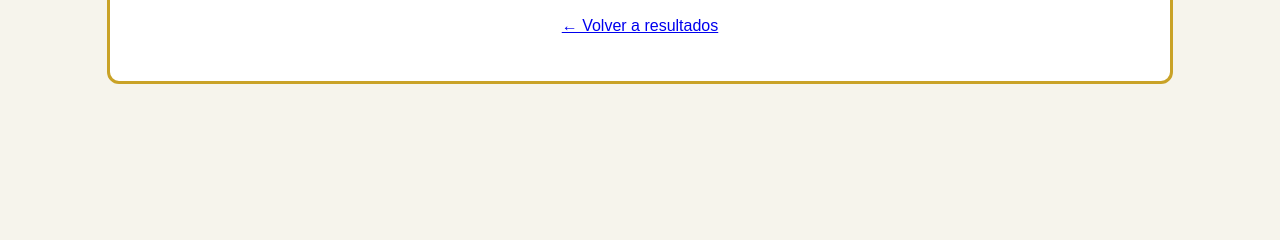
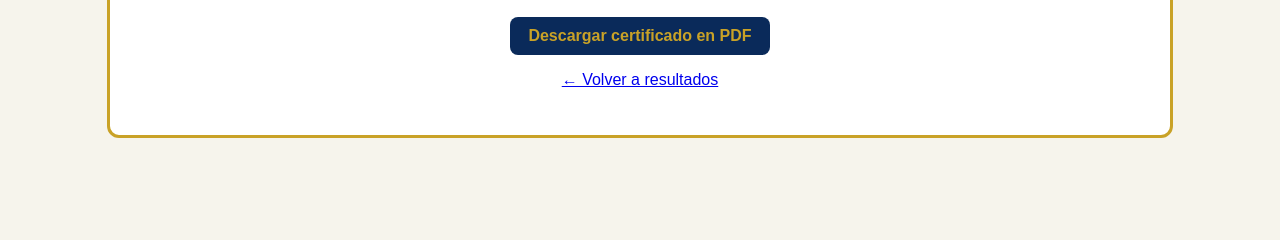
Before and after one commit to EdwinIA26/App_Certificados, a Flask app: template templates/certificado.html in a window 1280 px wide. Shown: the part 273-513 px from the top of the page. Run offline with Flask 3, Linux system fonts and the light colour scheme; the template is opened without the code that fills it, so the values that code supplies are empty.

Commit message:
Generar certificados PDF individuales en memoria

```diff
--- a/app.py
+++ b/app.py
@@ -497,6 +497,15 @@ def generar_todos_los_pdf():
 # ---------------------------------------------------------------
 # RUTAS WEB
 # ---------------------------------------------------------------
+def buscar_resultado(ident, programa):
+    # LADRILLO: busca un resultado por su llave Identificación + Programa.
+    resultados, _, _, _ = cargar_datos()
+    for r in resultados:  # tipo dict
+        if r["id"] == ident and r["programa"] == programa:
+            return r
+    return None
+
+
 def mostrar_tablero(resultados, contadores, programas, inconsistencias,
                     programa_actual="Todos", origen_datos=ORIGEN_FABRICA,
                     datos_subidos=False, error=None):
@@ -642,16 +651,27 @@ def inconsistencias():
     return render_template("inconsistencias.html", inconsistencias=lista)
 
 
+@app.route("/certificado/<ident>/<path:programa>/pdf")
+@requiere_login
+def certificado_pdf(ident, programa):
+    # LADRILLO: busca al estudiante y arma SU PDF en memoria, sin escribir en disco.
+    elegido = buscar_resultado(ident, programa)
+    if elegido is None:
+        return "Certificado no encontrado", 404
+    contenido = construir_certificado_pdf(elegido)  # tipo bytes
+    # LADRILLO: io.BytesIO permite enviar esos bytes como si fueran un archivo.
+    return send_file(
+        io.BytesIO(contenido),
+        mimetype="application/pdf",
+        as_attachment=True,
+        download_name=nombre_archivo(elegido),
+    )
+
+
 @app.route("/certificado/<ident>/<path:programa>")
 @requiere_login
 def certificado(ident, programa):
-    resultados, _, _, _ = cargar_datos()
-    # LADRILLO: bucle + condicional para buscar un certificado
-    elegido = None
-    for r in resultados:
-        if r["id"] == ident and r["programa"] == programa:
-            elegido = r
-            break
+    elegido = buscar_resultado(ident, programa)
     if elegido is None:
         return "Certificado no encontrado", 404
     return render_template("certificado.html", r=elegido)
--- a/static/style.css
+++ b/static/style.css
@@ -22,6 +22,10 @@ tr.sin { background: #fdecea; }
 .inconsistencias li { margin-bottom: 8px; }
 .diploma { background: white; border: 3px solid var(--dorado); border-radius: 12px; padding: 30px; text-align: center; margin-top: 20px; }
 .diploma .nombre { font-size: 26px; color: var(--marino); font-weight: bold; }
+.boton-descarga { display: inline-block; background: var(--marino); color: var(--dorado); padding: 10px 18px; border-radius: 8px; text-decoration: none; font-weight: bold; }
+.boton-descarga:hover { background: #123c7a; }
+.enlace-pdf { color: #1565c0; font-weight: bold; text-decoration: none; white-space: nowrap; }
+.enlace-pdf:hover { text-decoration: underline; }
 
 /* Barra de sesión dentro del encabezado */
 .encabezado { position: relative; }
--- a/templates/certificado.html
+++ b/templates/certificado.html
@@ -21,6 +21,9 @@
   <p class="nombre">{{ r.nombre }}</p>
   <p>Identificación: {{ r.id }}</p>
   <p>Módulos: {{ r.modulos }} | Promedio: {{ "%.2f"|format(r.promedio) }} | Asistencia: {{ "%.2f"|format(r.asistencia) }}%</p>
+  <p class="acciones-certificado">
+    <a class="boton-descarga" href="{{ url_for('certificado_pdf', ident=r.id, programa=r.programa) }}">Descargar certificado en PDF</a>
+  </p>
   <p><a href="/">← Volver a resultados</a></p>
 </main>
 </body>
--- a/templates/index.html
+++ b/templates/index.html
@@ -78,7 +78,7 @@
 <h2>Resultados ({{ resultados|length }})</h2>
 <table>
   <thead>
-    <tr><th>Nombre</th><th>Programa</th><th>Módulos</th><th>Promedio</th><th>Asistencia</th><th>Certificado</th></tr>
+    <tr><th>Nombre</th><th>Programa</th><th>Módulos</th><th>Promedio</th><th>Asistencia</th><th>Certificado</th><th>PDF</th></tr>
   </thead>
   <tbody>
     {% for r in resultados %}
@@ -89,6 +89,7 @@
       <td>{{ "%.2f"|format(r.promedio) }}</td>
       <td>{{ "%.2f"|format(r.asistencia) }}</td>
       <td>{{ r.tipo }}</td>
+      <td><a class="enlace-pdf" href="{{ url_for('certificado_pdf', ident=r.id, programa=r.programa) }}">Descargar</a></td>
     </tr>
     {% endfor %}
   </tbody>
```
Also changed, not shown: tests/test_app.py (+17 -1 lines).
